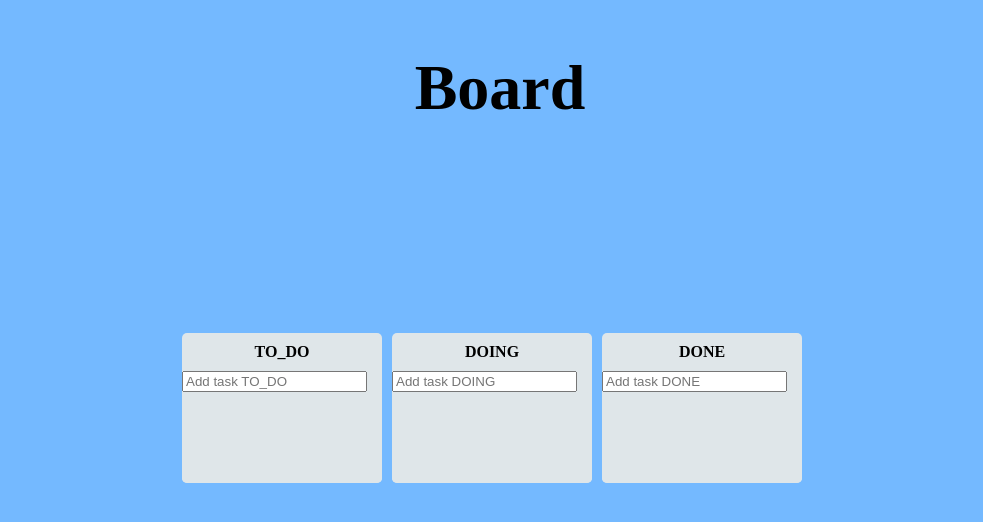
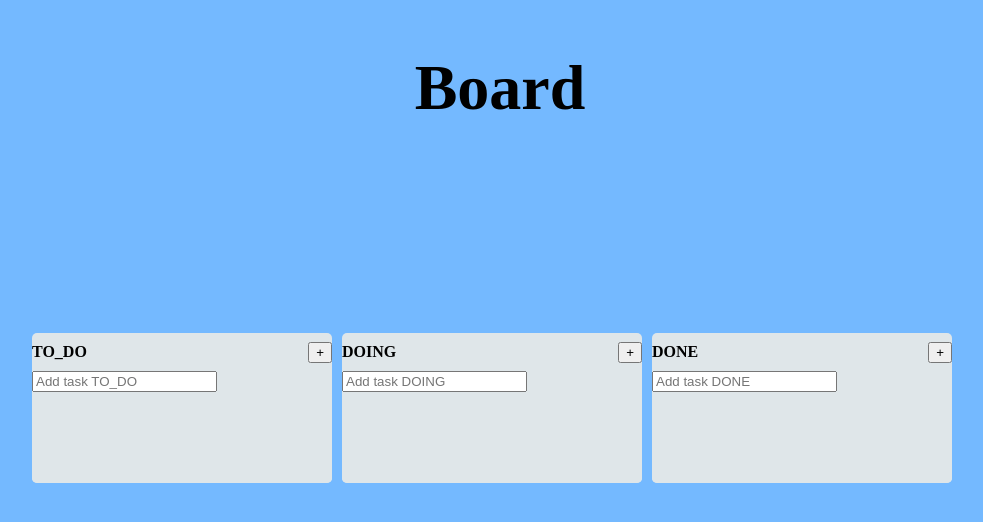
Before and after one commit to jijiseong/trello_clone, a React (Create React App) app: page / in a window 1280 px wide. Shown: the top 522 px of the page, without its empty margins (148-1131 px from the left). Built offline with nearby package versions, Linux system fonts and the light colour scheme.

Commit message:
버그 수정, Add 버튼 수정 중

```diff
--- a/src/App.tsx
+++ b/src/App.tsx
@@ -1,7 +1,7 @@
 import { DropResult, DragDropContext } from "react-beautiful-dnd";
 import { useRecoilState } from "recoil";
 import styled from "styled-components";
-import { dataState, IData } from "./atoms";
+import { dataState } from "./atoms";
 import Board from "./components/Board";
 
 const Cotainer = styled.div`
@@ -31,25 +31,30 @@ const Title = styled.h1`
 function App() {
   const [data, setData] = useRecoilState(dataState);
 
+  // Drag Event on `<Card> and <Boards>`
   const onDragEnd = (info: DropResult) => {
-    /**
-     * move data
-     * [a, b, c] => [a, b]
-     * [d, e, f] => [d, e, f, c]
-     */
     const { draggableId, source, destination } = info;
     if (!destination) return;
     setData((allBoards) => {
+      // src === dst
+      if (source.droppableId === destination.droppableId) {
+        return allBoards;
+      }
+
+      // Deep copy
       const srcBoard = [...allBoards[source.droppableId]];
       const dstBoard = [...allBoards[destination.droppableId]];
 
+      // Find dragged item
       const srcItem = srcBoard.find((value) => value.id === +draggableId);
       if (srcItem === undefined) {
         return allBoards;
       }
+      console.log("srcItem :", srcItem);
 
-      srcBoard.splice(source.index, 1);
-      dstBoard.splice(destination.index, 0, srcItem);
+      // Modify source board and destination board, not all Board
+      srcBoard.splice(source.index, 1); // delete
+      dstBoard.splice(destination.index, 0, srcItem); // add
 
       return {
         ...allBoards,
--- a/src/components/Board.tsx
+++ b/src/components/Board.tsx
@@ -1,10 +1,8 @@
-import { log } from "console";
-import React, { useRef } from "react";
 import { Droppable } from "react-beautiful-dnd";
 import { useForm } from "react-hook-form";
 import { useSetRecoilState } from "recoil";
 import styled from "styled-components";
-import { dataState, IData, IDataState } from "../atoms";
+import { dataState, IData } from "../atoms";
 import DragabbleCard from "./DragabbleCard";
 
 interface AreaProps {
@@ -21,7 +19,7 @@ const Container = styled.div`
   background-color: ${(props) => props.theme.boardColor};
   border-radius: 5px;
   min-height: 150px;
-  width: 200px;
+  width: 300px;
   display: flex;
   flex-direction: column;
 `;
@@ -34,12 +32,27 @@ const Title = styled.div`
 `;
 
 const Area = styled.div<AreaProps>`
+  display: flex;
+  flex-direction: column;
+  justify-content: center;
+  align-items: center;
   background-color: ${(props) =>
     props.isDragginOver ? props.theme.accentColor : props.theme.boardColor};
   flex-grow: 1;
   border-radius: 5px;
   transition: background-color 0.3s;
   padding: 10px;
+`;
+
+const BoardHeader = styled.header`
+  display: flex;
+  position: relative;
+  justify-content: center;
+  align-items: center;
+`;
+
+const AddButton = styled.button`
+  margin-left: auto;
 `;
 
 interface IForm {
@@ -63,7 +76,10 @@ export default function Board({ data, boardId }: BoardProps) {
   };
   return (
     <Container>
-      <Title>{boardId}</Title>
+      <BoardHeader>
+        <Title>{boardId}</Title>
+        <AddButton> +</AddButton>
+      </BoardHeader>
       <Form onSubmit={handleSubmit(onSubmit)}>
         <input
           {...register("inputData", { required: true })}
--- a/src/components/DragabbleCard.tsx
+++ b/src/components/DragabbleCard.tsx
@@ -3,14 +3,16 @@ import { Draggable } from "react-beautiful-dnd";
 import styled from "styled-components";
 import { IData } from "../atoms";
 
-const Card = styled.div<{ isDragging: boolean }>`
-  padding: 10px;
+const Card = styled.input<{ isDragging: boolean }>`
   border-radius: 5px;
+  border: 0;
   background-color: ${(props) =>
     props.isDragging ? props.theme.boardColor : props.theme.cardColor};
   margin-bottom: 5px;
   box-shadow: ${(props) =>
     props.isDragging ? "0px 2px 5px rgba(0, 0, 0, 0.5)" : null};
+  width: 200px;
+  padding: 010px;
 `;
 
 interface IDragabbleCardProps {
@@ -28,9 +30,8 @@ function DragabbleCard({ data, idx }: IDragabbleCardProps) {
           ref={provided.innerRef}
           {...provided.draggableProps}
           {...provided.dragHandleProps}
-        >
-          {data.text}
-        </Card>
+          value={data.text}
+        ></Card>
       )}
     </Draggable>
   );
```
